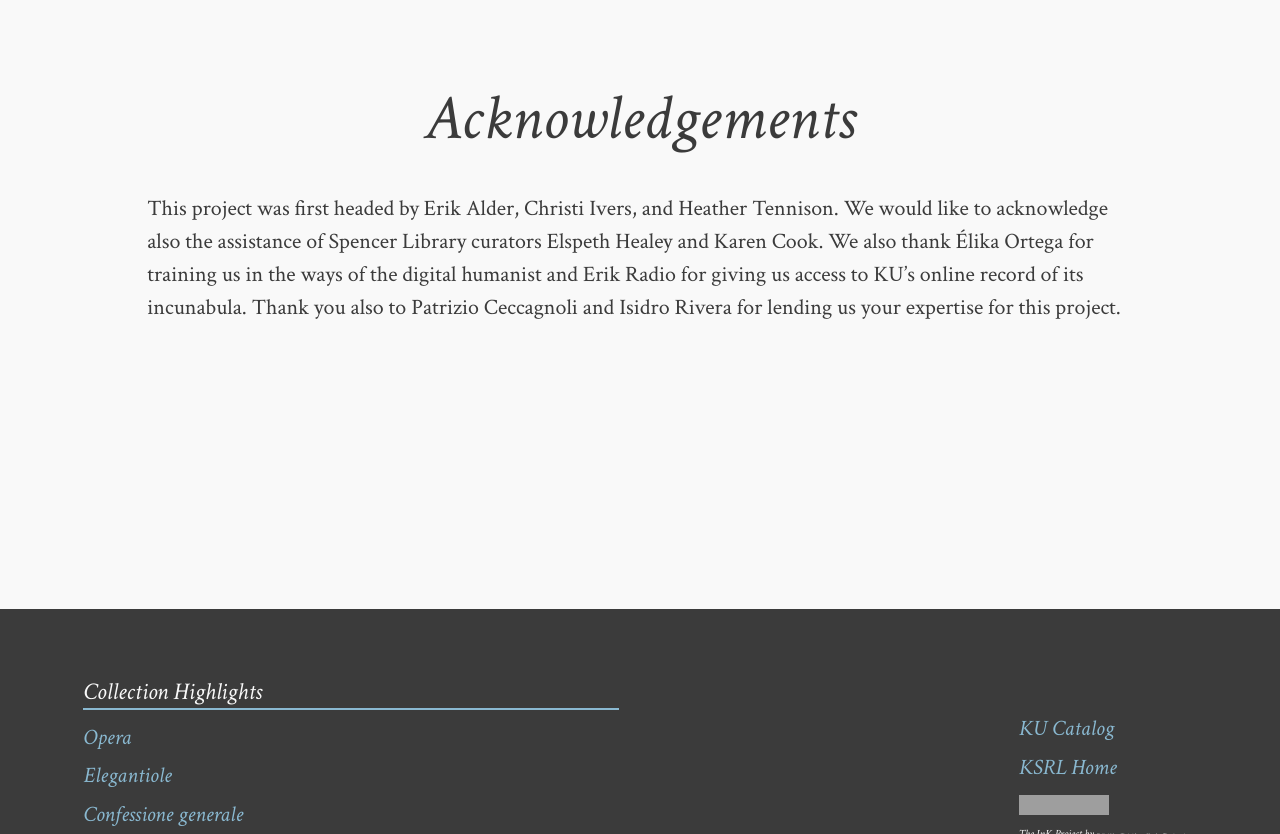
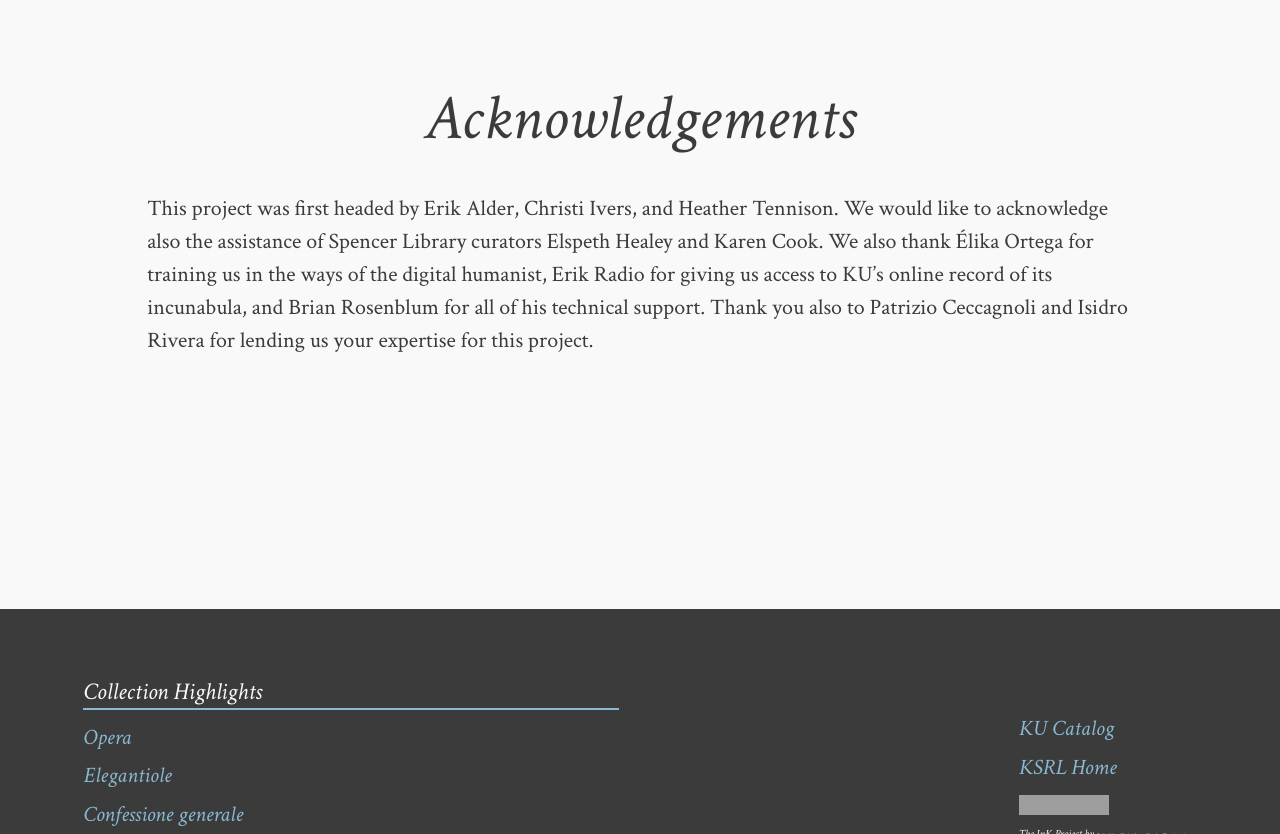
Before and after one commit to tenniso2/tenniso2.github.io, a Jekyll site: the page built from acknowledgements.md, in a window 1280 px wide and 900 px high, scrolled down 488 px, cut to the strip 66-900 px from the top of the window. Built offline with Jekyll 4.4.1, drawn with Linux system fonts in a browser that asks for light colours; comment, search, counter and statistics services are not loaded; grey boxes are pictures that could not be loaded.

Commit message:
adding Brian Rosenblum to ack page

```diff
--- a/acknowledgements.md
+++ b/acknowledgements.md
@@ -6,4 +6,4 @@ image:
   feature: ink.jpg
 ---
 
-This project was first headed by Erik Alder, Christi Ivers, and Heather Tennison. We would like to acknowledge also the assistance of Spencer Library curators Elspeth Healey and Karen Cook. We also thank Élika Ortega for training us in the ways of the digital humanist and Erik Radio for giving us access to KU’s online record of its incunabula. Thank you also to Patrizio Ceccagnoli and Isidro Rivera for lending us your expertise for this project.
+This project was first headed by Erik Alder, Christi Ivers, and Heather Tennison. We would like to acknowledge also the assistance of Spencer Library curators Elspeth Healey and Karen Cook. We also thank Élika Ortega for training us in the ways of the digital humanist, Erik Radio for giving us access to KU’s online record of its incunabula, and Brian Rosenblum for all of his technical support. Thank you also to Patrizio Ceccagnoli and Isidro Rivera for lending us your expertise for this project.
```
Also changed, not shown: 2 other files.
